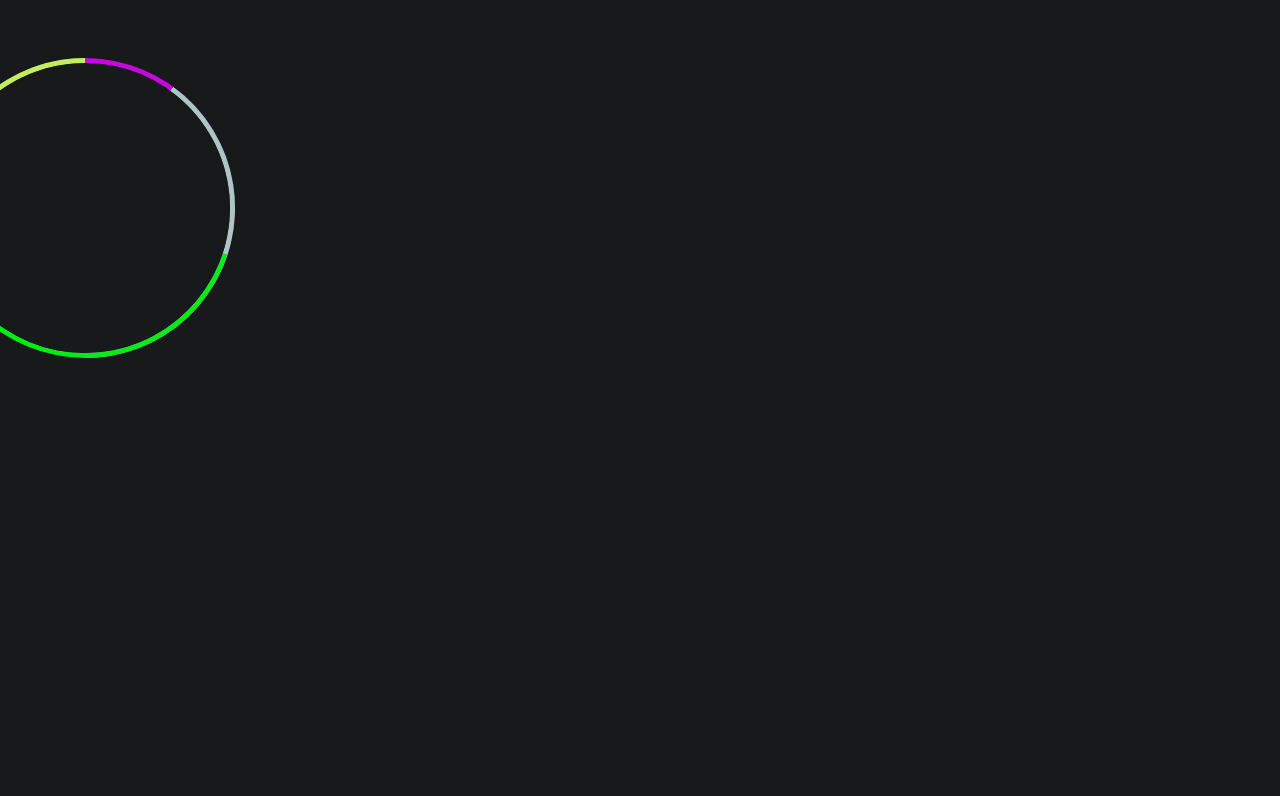
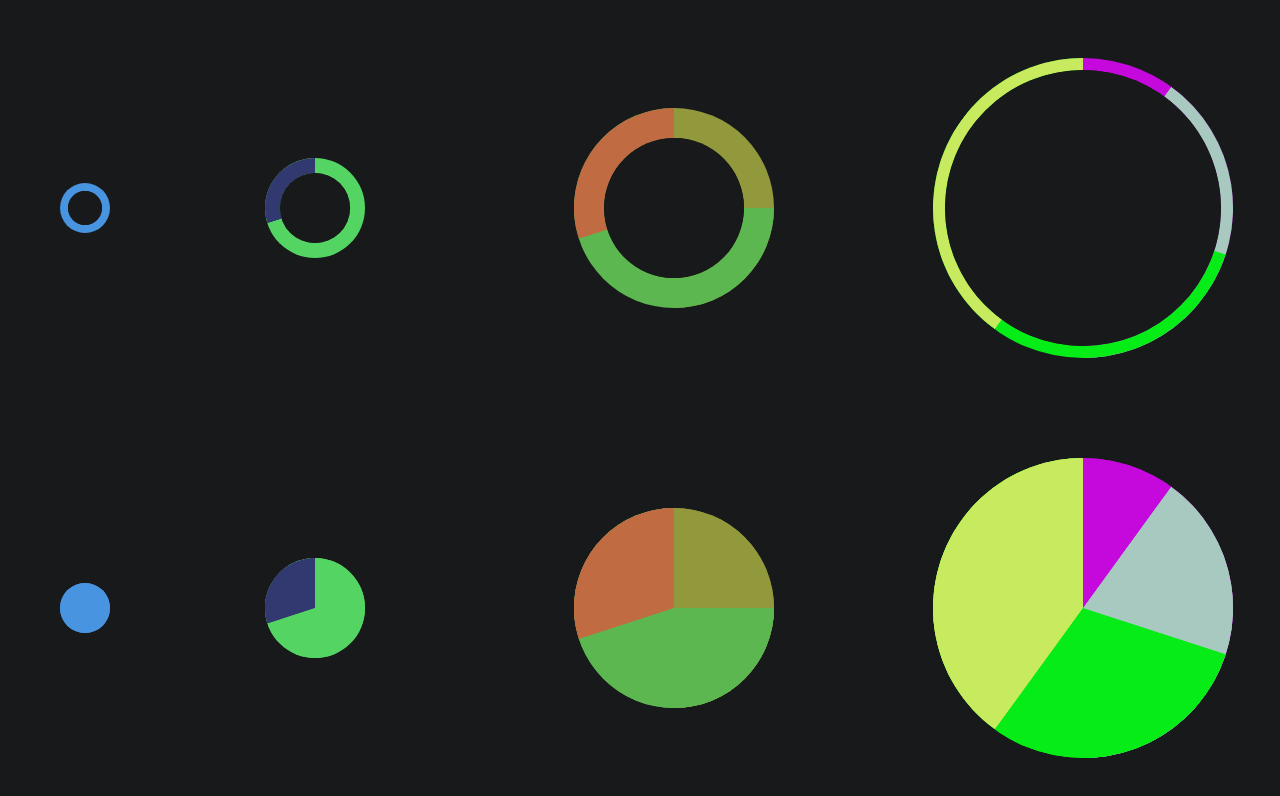
Before and after one commit to stal269/ring-chart, an Angular app: page / in a window 1280 px wide. Shown: the top 796 px of the page. Built offline with nearby package versions, Linux system fonts and the light colour scheme.

Commit message:
add few words to readme

```diff
--- a/projects/demo/src/app/app.component.html
+++ b/projects/demo/src/app/app.component.html
@@ -1,5 +1,5 @@
 <div class="container">
-  <!-- <div class="ring-container ring-1">
+  <div class="ring-container ring-1">
     <lib-ring-chart [sections]="ring1$$.sections" [thickness]="ring1$$.thickness" [diameter]="ring1$$.diameter" [centerColor]="centerColor"></lib-ring-chart>
   </div>
 
@@ -25,9 +25,9 @@
 
   <div class="ring-container ring-7">
     <lib-ring-chart [sections]="ring7$$.sections" [thickness]="ring7$$.thickness" [diameter]="ring7$$.diameter" [centerColor]="centerColor"></lib-ring-chart>
-  </div> -->
+  </div>
 
   <div class="ring-container ring-8">
-    <lib-ring-chart [sections]="ring8$$.sections"  [diameter]="ring8$$.diameter" [centerColor]="centerColor"></lib-ring-chart>
+    <lib-ring-chart [sections]="ring8$$.sections" [thickness]="ring8$$.thickness" [diameter]="ring8$$.diameter" [centerColor]="centerColor"></lib-ring-chart>
   </div>
 </div>
--- a/projects/ring-chart/package.json
+++ b/projects/ring-chart/package.json
@@ -1,6 +1,6 @@
 {
   "name": "st-ring-chart",
-  "version": "0.0.3",
+  "version": "1.0.0",
   "peerDependencies": {
     "@angular/common": "^9.0.7",
     "@angular/core": "^9.0.7",
```
Also changed, not shown: 1 other file (tests, documents, lock files or other folders).
